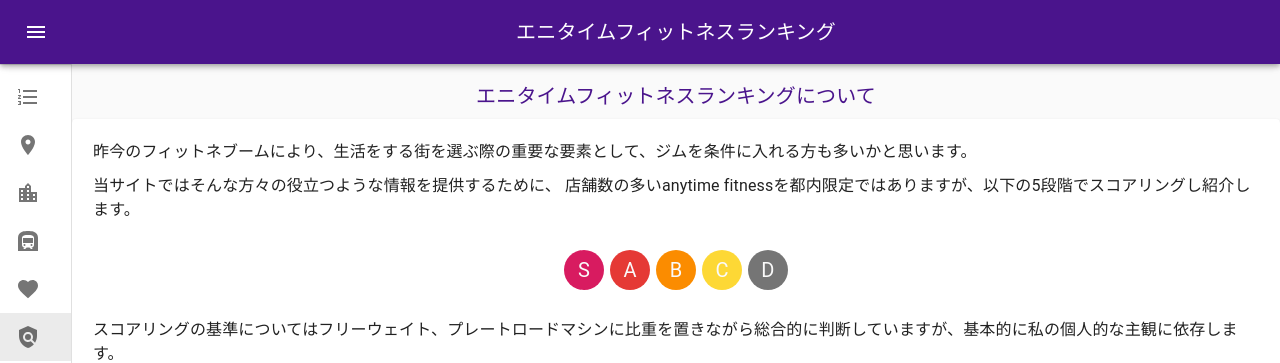
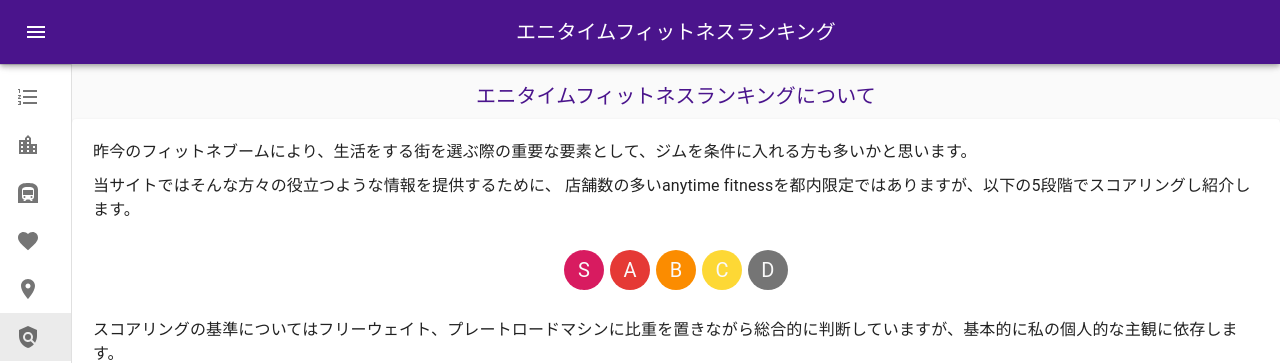
Before and after one commit to hh1718/anytime-fitness-tokyo-app, a React app: page / in a window 1280 px wide. Shown: the top 363 px of the page. Built offline with nearby package versions, Linux system fonts and the light colour scheme.

Commit message:
change page menu order

```diff
--- a/src/components/common/PageMenu.tsx
+++ b/src/components/common/PageMenu.tsx
@@ -26,12 +26,6 @@
           </ListItemIcon>
           <ListItemText primary="ランキング" />
         </ListItem>
-        <ListItem button onClick={() => props.toglePage('map')} selected={props.page === 'map'}>
-          <ListItemIcon>
-              <RoomIcon />
-          </ListItemIcon>
-          <ListItemText primary="マップ" />
-        </ListItem>
         <ListItem button onClick={() => props.toglePage('area')} selected={props.page === 'area'}>
           <ListItemIcon>
               <LocationCityIcon />
@@ -50,6 +44,12 @@
           </ListItemIcon>
           <ListItemText primary="お気に入り" />
         </ListItem>
+        <ListItem button onClick={() => props.toglePage('map')} selected={props.page === 'map'}>
+          <ListItemIcon>
+              <RoomIcon />
+          </ListItemIcon>
+          <ListItemText primary="マップ" />
+        </ListItem>
         <ListItem button onClick={() => props.toglePage('about')} selected={props.page === 'about' || props.page === ''}>
           <ListItemIcon>
               <PolicyIcon />
```
